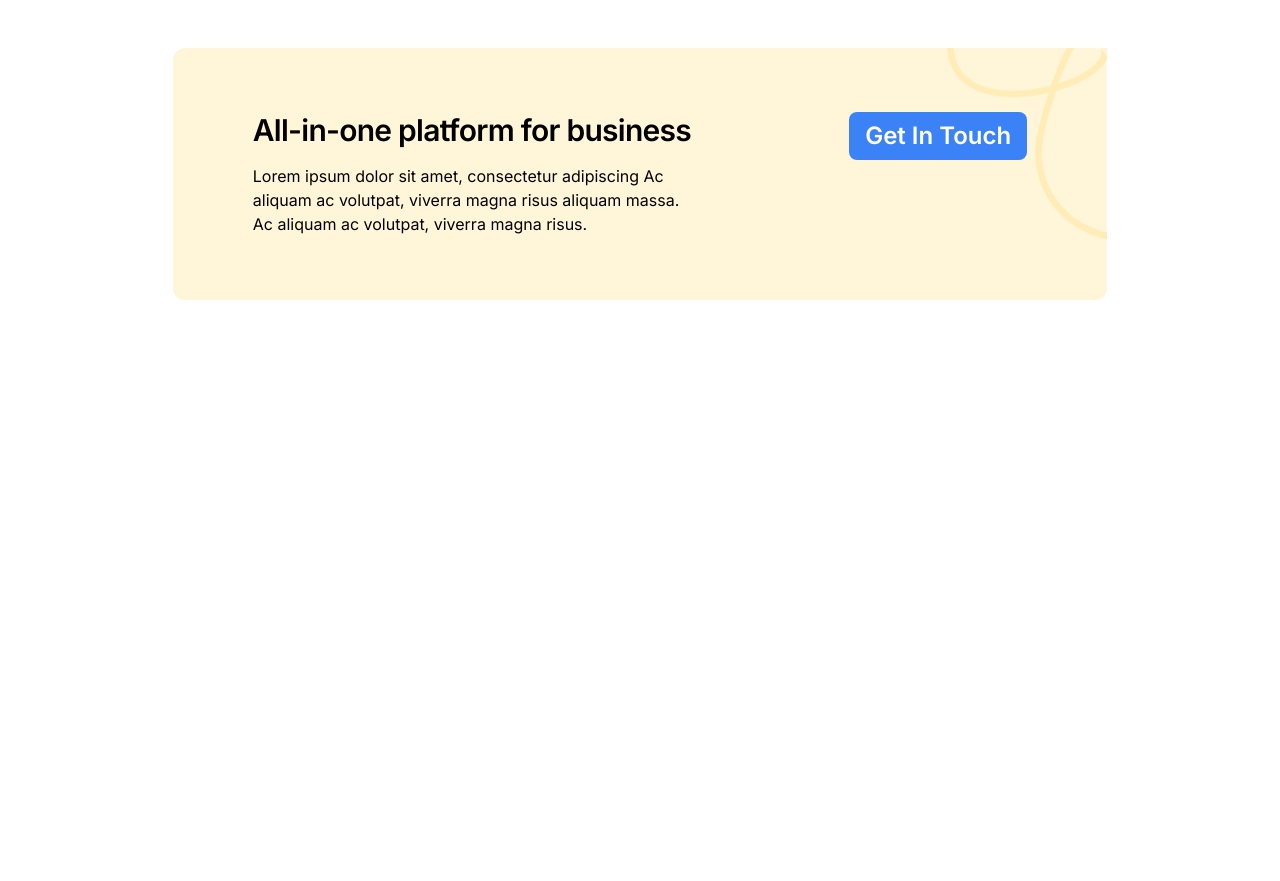
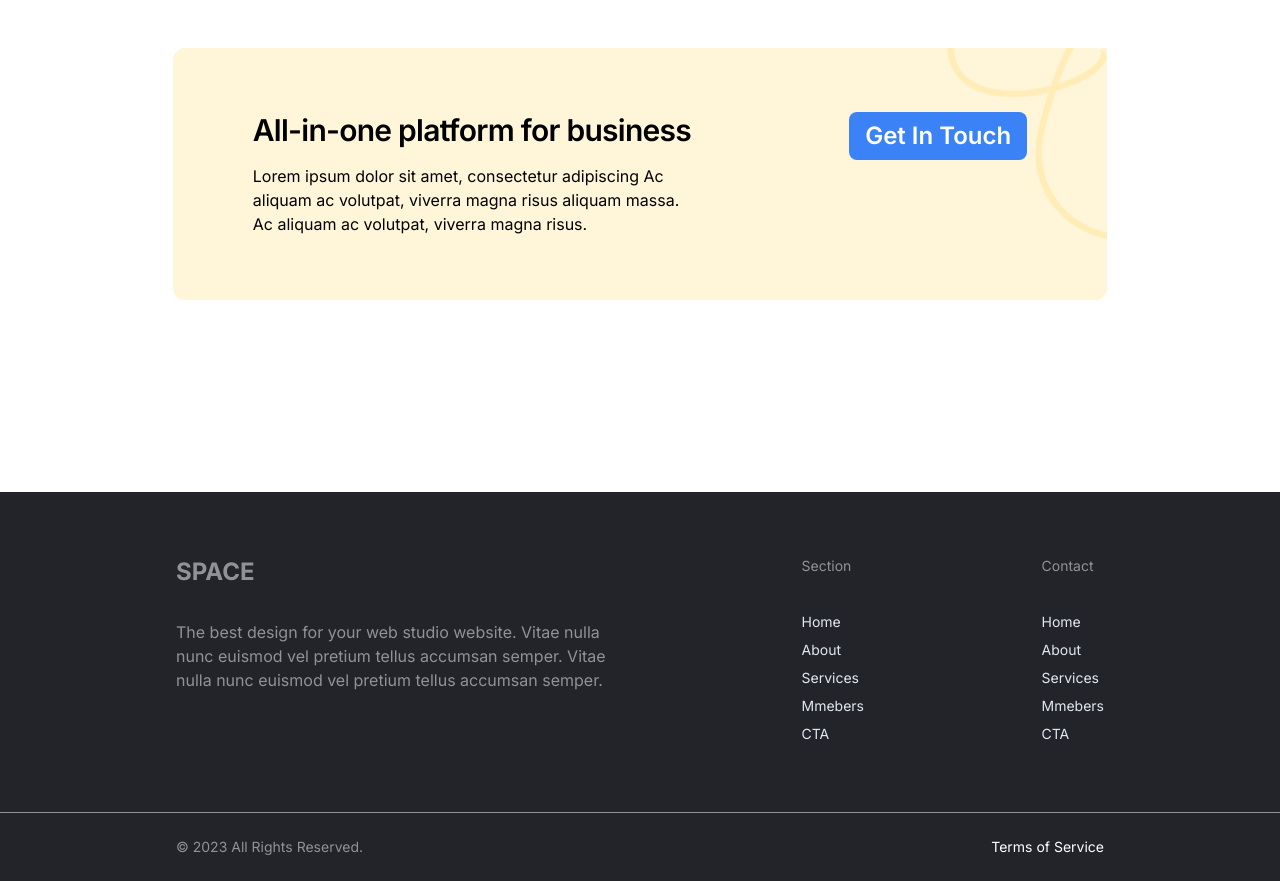
Before and after one commit to JadiDapa/fe-task-gdsc, a website: page index.html in a window 1280 px wide. Shown: the part 3931-4812 px from the top of the page. Before the commit the page ends 4231 px from the top, so only its background shows below. Drawn offline with nearby package versions, Linux system fonts and the light colour scheme.

Commit message:
feat(footer-section): Implement basic layout and styling

```diff
--- a/index.html
+++ b/index.html
@@ -289,7 +289,7 @@
 
     <section
       id="quotes"
-      class="mt-48 container mx-auto py-16 px-20 w-[73%] relative bg-primary flex justify-between rounded-xl"
+      class="my-48 container mx-auto py-16 px-20 w-[73%] relative bg-primary flex justify-between rounded-xl"
     >
       <div class="max-w-md">
         <div class="text-3xl font-semibold tracking-tight">
@@ -315,6 +315,49 @@
 
     <!-- Quotes Section [end] -->
 
+    <!-- Footer Section [start] -->
+
+    <section id="footer" class="bg-dark text-[#919295]">
+      <div class="flex justify-between w-full py-16 px-44">
+        <div class="">
+          <div class="text-2xl font-bold">SPACE</div>
+          <div class="mt-8 max-w-md">
+            The best design for your web studio website. Vitae nulla nunc
+            euismod vel pretium tellus accumsan semper. Vitae nulla nunc euismod
+            vel pretium tellus accumsan semper.
+          </div>
+        </div>
+        <div class="text-sm">
+          <div class="">Section</div>
+          <ul class="list-none text-slate-200 mt-8 leading-7">
+            <li>Home</li>
+            <li>About</li>
+            <li>Services</li>
+            <li>Mmebers</li>
+            <li>CTA</li>
+          </ul>
+        </div>
+        <div class="text-sm">
+          <div class="">Contact</div>
+          <ul class="list-none text-slate-200 mt-8 leading-7">
+            <li>Home</li>
+            <li>About</li>
+            <li>Services</li>
+            <li>Mmebers</li>
+            <li>CTA</li>
+          </ul>
+        </div>
+      </div>
+      <div
+        class="flex justify-between w-full py-6 px-44 text-sm border-t border-[#919295]"
+      >
+        <div class="">© 2023 All Rights Reserved.</div>
+        <div class="text-white">Terms of Service</div>
+      </div>
+    </section>
+
+    <!-- Footer Section [end] -->
+
     <script
       type="module"
       src="https://unpkg.com/ionicons@7.1.0/dist/ionicons/ionicons.esm.js"
--- a/tailwind.config.js
+++ b/tailwind.config.js
@@ -9,6 +9,7 @@ module.exports = {
     extend: {
       colors: {
         primary: "#FFF6DA",
+        dark: "#23242A",
       },
     },
   },
```
Also changed, not shown: styles/style.css.
